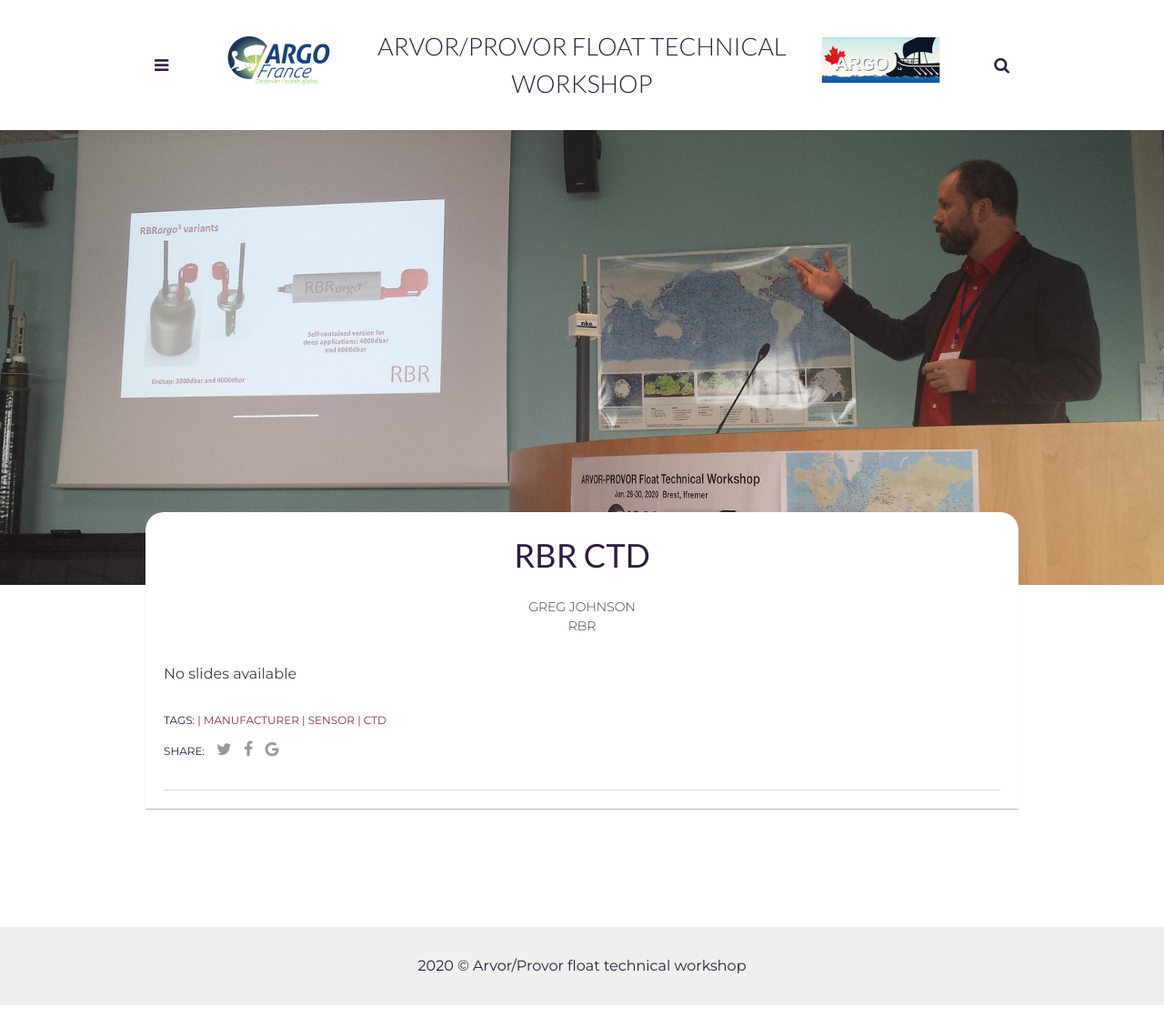
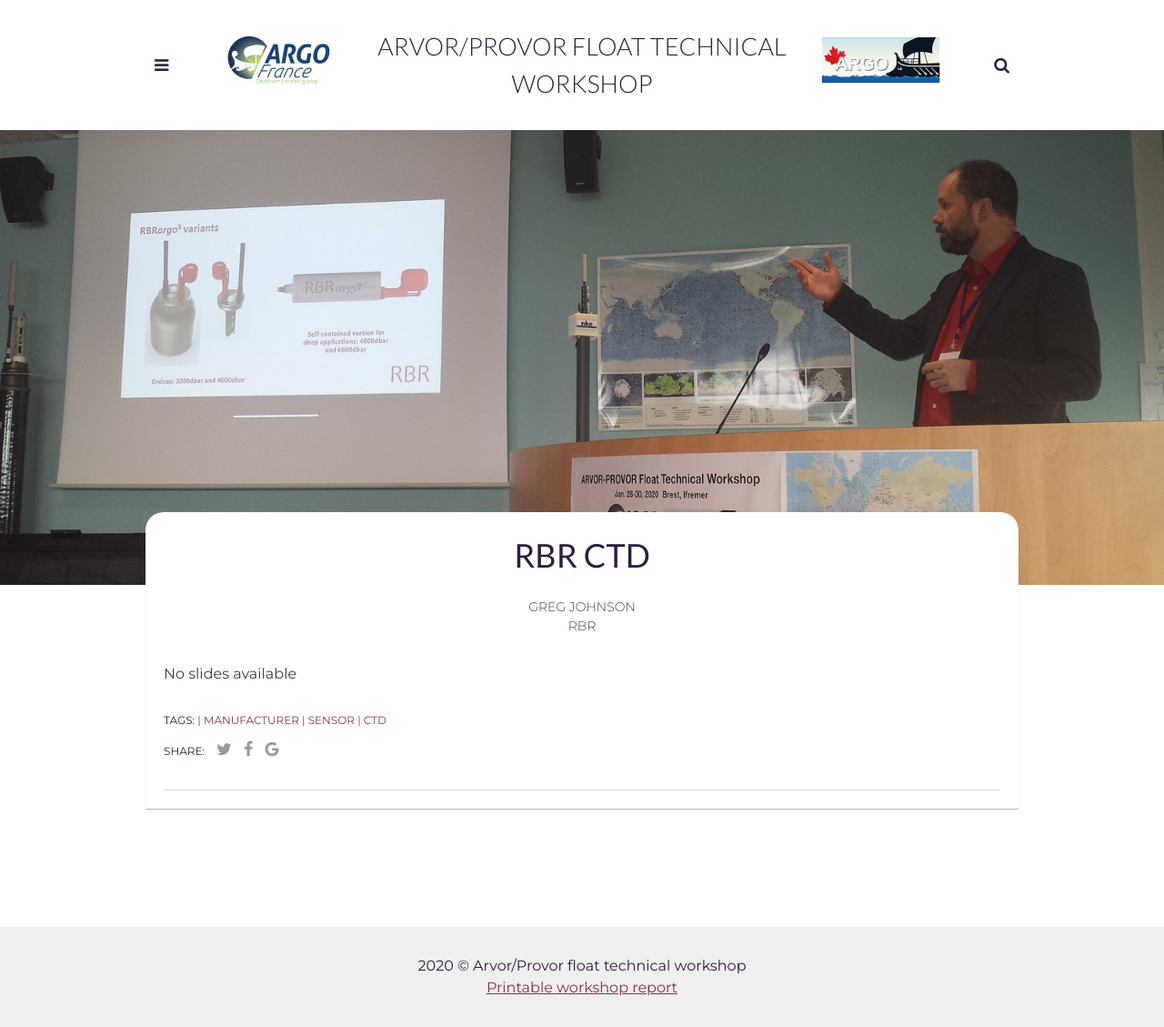
Before and after one commit to euroargodev/techworkshop, a Jekyll site: the page built from _posts/2020-01-28-06_johnson.md, in a window 1280 px wide. Shown: the whole page at 91% size. Built offline with Jekyll 4.4.1, drawn with Linux system fonts in a browser that asks for light colours.

Commit message:
Added link to pdf report in footer

```diff
--- a/_includes/footer.html
+++ b/_includes/footer.html
@@ -1,5 +1,7 @@
 <footer class="main-footer">
   <div class="copyright">
-    <p>{{site.time | date: '%Y'}} &copy; {{site.title}}</p>
+    <p>{{site.time | date: '%Y'}} &copy; {{site.title}}<br>
+    <a href="assets/2020_Arvor_Provor_float_technical_workshop_report.pdf">Printable workshop report</a>
+    </p>
   </div>
 </footer> <!-- End Footer -->
```
Also changed, not shown: 1 other file.
